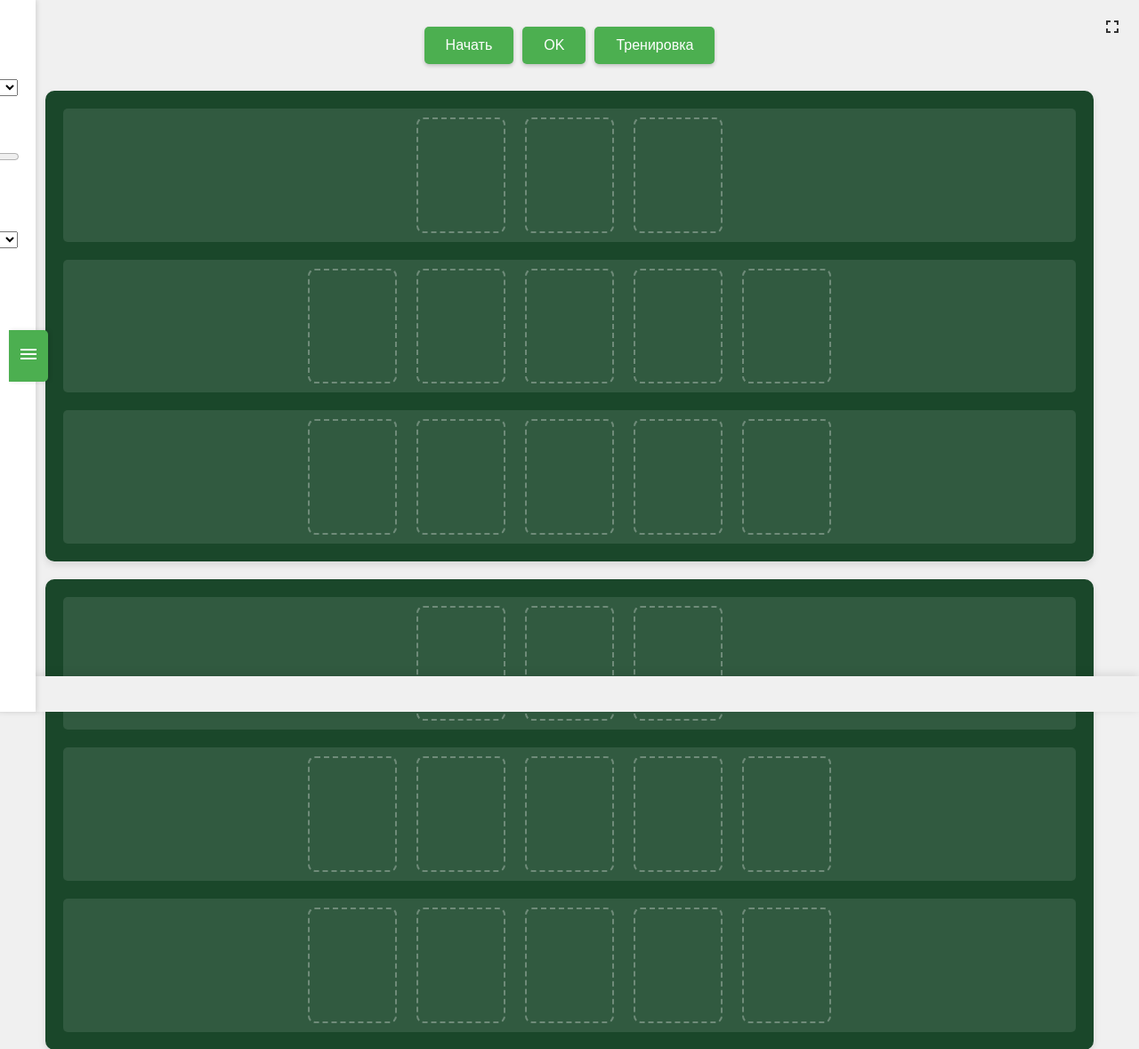
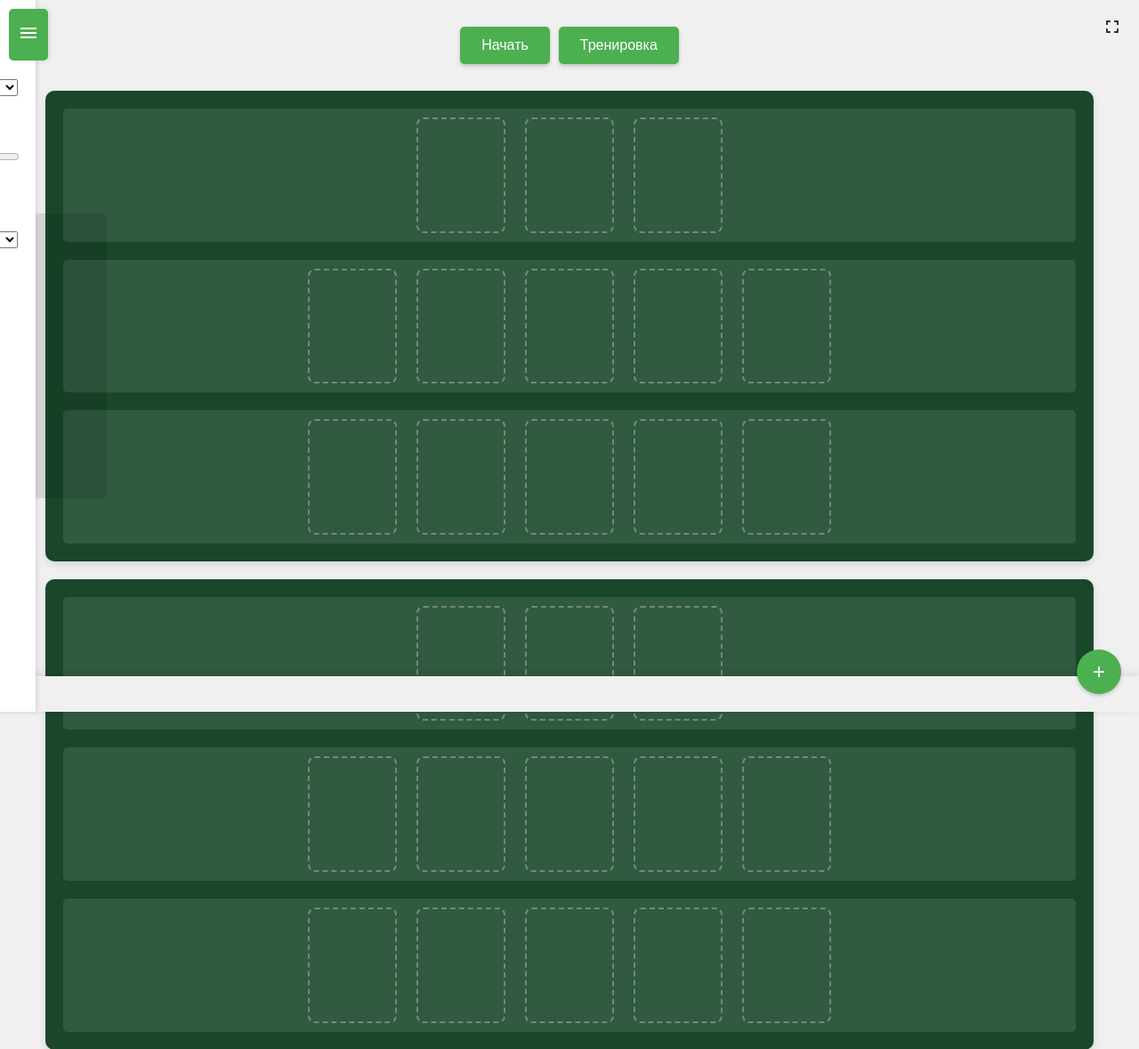
Before and after one commit to Azerus96/finalofc, a Flask app: page / in a window 1280 px wide. Shown: the top 1179 px of the page at 89% size. Run offline with Flask 3, Linux system fonts and the light colour scheme.

Commit message:
Update index.html

```diff
--- a/templates/index.html
+++ b/templates/index.html
@@ -26,6 +26,26 @@
             z-index: 1001;
             background: #f0f0f0;
             padding: 10px;
+        }
+
+        .confirm-btn {
+            position: fixed;
+            bottom: 20px;
+            right: 20px;
+            width: 50px;
+            height: 50px;
+            border-radius: 50%;
+            font-size: 24px;
+            padding: 0;
+            display: flex;
+            align-items: center;
+            justify-content: center;
+            z-index: 1001;
+            background-color: #4CAF50;
+            color: white;
+            border: none;
+            cursor: pointer;
+            box-shadow: 0 2px 4px rgba(0,0,0,0.2);
         }
 
         button {
@@ -64,6 +84,31 @@
             box-shadow: none;
         }
 
+        .discarded-cards {
+            position: fixed;
+            left: 10px;
+            top: 50%;
+            transform: translateY(-50%);
+            width: 90px;
+            min-height: 300px;
+            background: rgba(0,0,0,0.1);
+            border-radius: 8px;
+            padding: 10px;
+            display: flex;
+            flex-direction: column;
+            gap: 5px;
+            z-index: 1000;
+        }
+
+        .discard-zone {
+            border: 2px dashed rgba(255,255,255,0.3);
+            border-radius: 8px;
+            height: 100px;
+            display: flex;
+            justify-content: center;
+            align-items: center;
+            margin-bottom: 10px;
+        }
         .table {
             display: grid;
             grid-template-rows: auto auto auto;
@@ -89,6 +134,7 @@
             background-color: rgba(255,255,255,0.1);
             flex-wrap: nowrap;
         }
+
         .card {
             width: calc(70px + 2vw);
             height: calc(100px + 2vw);
@@ -157,17 +203,14 @@
             opacity: 0.5;
             transform: scale(1.05);
         }
-
-        /* Menu styles */
         .menu-toggle {
             position: fixed;
             left: 10px;
-            top: 50%;
-            transform: translateY(-50%);
+            top: 10px;
             z-index: 1003;
             background: #4CAF50;
             border: none;
-            border-radius: 0 5px 5px 0;
+            border-radius: 5px;
             padding: 15px 10px;
             cursor: pointer;
             box-shadow: 2px 0 5px rgba(0,0,0,0.1);
@@ -214,6 +257,8 @@
                 width: 98%;
                 padding: 10px;
                 gap: 10px;
+                transform: scale(0.9);
+                margin: 10px auto;
             }
 
             .row {
@@ -222,8 +267,8 @@
             }
 
             .card, .card-slot {
-                width: calc(45px + 2vw);
-                height: calc(65px + 2vw);
+                width: calc(40px + 2vw);
+                height: calc(60px + 2vw);
                 font-size: calc(14px + 1vw);
             }
 
@@ -276,9 +321,11 @@
 
     <div class="controls">
         <button onclick="startGame()">Начать</button>
-        <button onclick="drawCards()">OK</button>
         <button onclick="window.location.href='/training'">Тренировка</button>
     </div>
+
+    <div id="discarded-cards" class="discarded-cards"></div>
+
     <!-- Поле ИИ -->
     <div class="table">
         <div class="row top" id="ai-top-row"></div>
@@ -295,10 +342,13 @@
 
     <div id="hand"></div>
 
+    <button class="confirm-btn" onclick="drawCards()">+</button>
     <script>
     let gameState = {{ game_state|tojson|safe }};
     let isDragging = false;
     let menuOpen = false;
+    let dealPhase = 0; // 0 - начальная раздача, 1-4 - последующие раздачи
+    let discardedCards = [];
 
     function toggleMenu() {
         const menu = document.querySelector('.menu-panel');
@@ -322,7 +372,10 @@
             headers: {
                 'Content-Type': 'application/json',
             },
-                body: JSON.stringify(gameState)
+            body: JSON.stringify({
+                ...gameState,
+                discardedCards: discardedCards
+            })
         });
     }
 
@@ -348,10 +401,39 @@
             });
         });
 
+        // Добавляем возможность сброса по двойному клику
+        cardElement.addEventListener('dblclick', () => {
+            if (dealPhase > 0 && document.getElementById('hand').children.length > 1) {
+                handleCardDiscard(cardElement);
+            }
+        });
+
         return cardElement;
     }
 
+    function handleCardDiscard(card) {
+        const discardedArea = document.getElementById('discarded-cards');
+        discardedCards.push({
+            rank: card.dataset.rank,
+            suit: card.dataset.suit
+        });
+
+        const discardedCard = createCard({
+            rank: card.dataset.rank,
+            suit: card.dataset.suit
+        });
+        discardedCard.draggable = false;
+        discardedArea.appendChild(discardedCard);
+
+        card.remove();
+        updateGameState();
+    }
         function handleCardDrop(slot, card) {
+        if (slot.children.length > 0 && dealPhase > 0) {
+            // После начальной раздачи нельзя заменять уже размещенные карты
+            return;
+        }
+
         card.style = '';
         card.className = 'card';
 
@@ -369,6 +451,7 @@
             card.style.opacity = '1';
         });
 
+        realignCards();
         updateTableState();
         gameState.initial_cards_placed = checkInitialCardsPlaced();
         updateGameState();
@@ -405,6 +488,22 @@
         return slot;
     }
 
+    function realignCards() {
+        ['top', 'middle', 'bottom'].forEach(row => {
+            const rowElement = document.getElementById(`${row}-row`);
+            const slots = Array.from(rowElement.getElementsByClassName('card-slot'));
+            const cards = slots.filter(slot => slot.children.length > 0)
+                             .map(slot => slot.children[0]);
+
+            // Очищаем все слоты
+            slots.forEach(slot => slot.innerHTML = '');
+
+            // Расставляем карты слева направо
+            cards.forEach((card, index) => {
+                slots[index].appendChild(card);
+            });
+        });
+    }
         function setupTable() {
         // Инициализация поля ИИ
         const aiTopRow = document.getElementById('ai-top-row');
@@ -431,7 +530,12 @@
         for (let i = 0; i < 3; i++) topRow.appendChild(createCardSlot());
         for (let i = 0; i < 5; i++) middleRow.appendChild(createCardSlot());
         for (let i = 0; i < 5; i++) bottomRow.appendChild(createCardSlot());
+
+        // Очищаем сброшенные карты
+        document.getElementById('discarded-cards').innerHTML = '';
+        discardedCards = [];
     }
+
     function updateTableState() {
         gameState.table = {
             top: Array.from(document.querySelectorAll('#top-row .card-slot')).map(slot =>
@@ -454,10 +558,10 @@
 
     function checkInitialCardsPlaced() {
         const hand = document.getElementById('hand');
-            return hand.children.length === 0;
+        return dealPhase === 0 && hand.children.length === 0;
     }
-
         async function startGame() {
+        dealPhase = 0;
         const response = await fetch('/start');
         const data = await response.json();
 
@@ -482,13 +586,22 @@
 
         updateGameState();
     }
-
         async function drawCards() {
-            if (!gameState.initial_cards_placed) {
-                alert('Сначала распределите начальные карты!');
+        if (dealPhase === 0 && !gameState.initial_cards_placed) {
+            alert('Сначала распределите начальные 5 карт!');
             return;
         }
 
+        if (dealPhase >= 4) {
+            alert('Все карты розданы!');
+            return;
+        }
+
+        const hand = document.getElementById('hand');
+        if (hand.children.length > 0) {
+            alert('Необходимо разместить или сбросить все карты перед новой раздачей!');
+            return;
+        }
             const response = await fetch('/draw');
         const data = await response.json();
 
@@ -497,7 +610,7 @@
             return;
         }
 
-            const hand = document.getElementById('hand');
+        dealPhase++;
             data.cards.forEach(card => {
             hand.appendChild(createCard(card));
         });
@@ -505,13 +618,6 @@
         gameState.draw_count++;
         updateGameState();
     }
-
-        // Слайдер времени ИИ
-        const aiTimeSlider = document.getElementById('aiTime');
-        const aiTimeValue = document.getElementById('aiTimeValue');
-        aiTimeSlider.addEventListener('input', (e) => {
-            aiTimeValue.textContent = e.target.value;
-        });
 
     // Инициализация при загрузке страницы
     document.addEventListener('DOMContentLoaded', () => {
@@ -537,93 +643,12 @@
             });
         }
 
-            // Настройка обработчиков для мобильных устройств
-            let touchCard = null;
-            let initialX = 0;
-            let initialY = 0;
-
-            document.addEventListener('touchstart', (e) => {
-                const card = e.target.closest('.card');
-                if (!card) return;
-
-                touchCard = card;
-                const touch = e.touches[0];
-                const rect = card.getBoundingClientRect();
-
-                initialX = touch.clientX - rect.left;
-                initialY = touch.clientY - rect.top;
-
-                const clone = card.cloneNode(true);
-                clone.style.position = 'fixed';
-                clone.style.zIndex = '1000';
-                clone.style.opacity = '0.8';
-                clone.style.width = rect.width + 'px';
-                clone.style.height = rect.height + 'px';
-                clone.style.left = (rect.left) + 'px';
-                clone.style.top = (rect.top) + 'px';
-                clone.style.pointerEvents = 'none';
-
-                document.body.appendChild(clone);
-                card.style.opacity = '0.3';
-                touchCard.clone = clone;
-
-            }, { passive: false });
-
-            document.addEventListener('touchmove', (e) => {
-                if (!touchCard || !touchCard.clone) return;
-
-                e.preventDefault();
-                const touch = e.touches[0];
-
-                touchCard.clone.style.left = `${touch.clientX - initialX}px`;
-                touchCard.clone.style.top = `${touch.clientY - initialY}px`;
-
-                const elementBelow = document.elementFromPoint(touch.clientX, touch.clientY);
-                const slot = elementBelow?.closest('.card-slot');
-
-                document.querySelectorAll('.card-slot').forEach(s => {
-                    s.classList.remove('drag-over');
+        // Настройка слайдера времени ИИ
+        const aiTimeSlider = document.getElementById('aiTime');
+        const aiTimeValue = document.getElementById('aiTimeValue');
+        aiTimeSlider.addEventListener('input', (e) => {
+            aiTimeValue.textContent = e.target.value;
         });
-
-                if (slot) {
-                    slot.classList.add('drag-over');
-                }
-            }, { passive: false });
-
-            document.addEventListener('touchend', (e) => {
-                if (!touchCard) return;
-
-                const touch = e.changedTouches[0];
-                const dropTarget = document.elementFromPoint(touch.clientX, touch.clientY);
-                const slot = dropTarget?.closest('.card-slot');
-
-                if (touchCard.clone) {
-                    touchCard.clone.remove();
-                    touchCard.clone = null;
-                }
-
-                touchCard.style.opacity = '1';
-
-                document.querySelectorAll('.card-slot').forEach(s => {
-                    s.classList.remove('drag-over');
-                });
-
-                if (slot) {
-                    handleCardDrop(slot, touchCard);
-                } else {
-                    const hand = document.getElementById('hand');
-                    hand.appendChild(touchCard);
-                }
-
-                touchCard = null;
-                updateGameState();
-            }, { passive: false });
-
-            document.addEventListener('touchmove', (e) => {
-                if (touchCard) {
-                    e.preventDefault();
-                }
-            }, { passive: false });
     });
 </script>
 </body>
```
Lines whose indentation alone changed are shown as unchanged.
